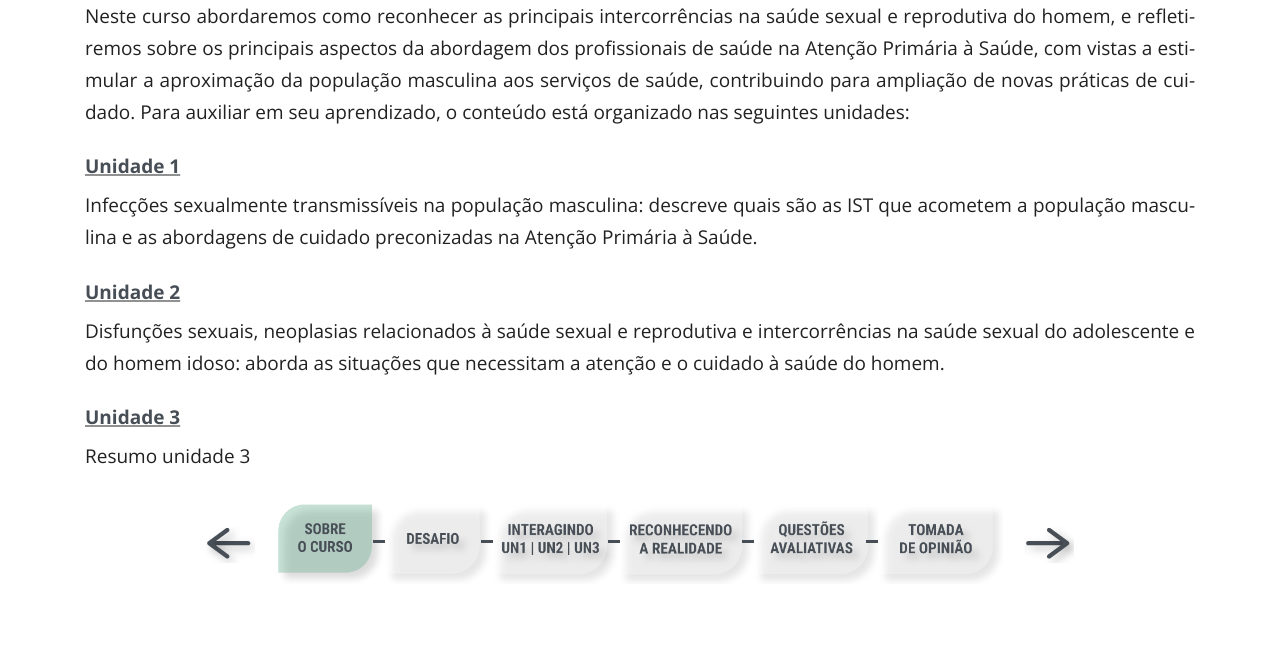
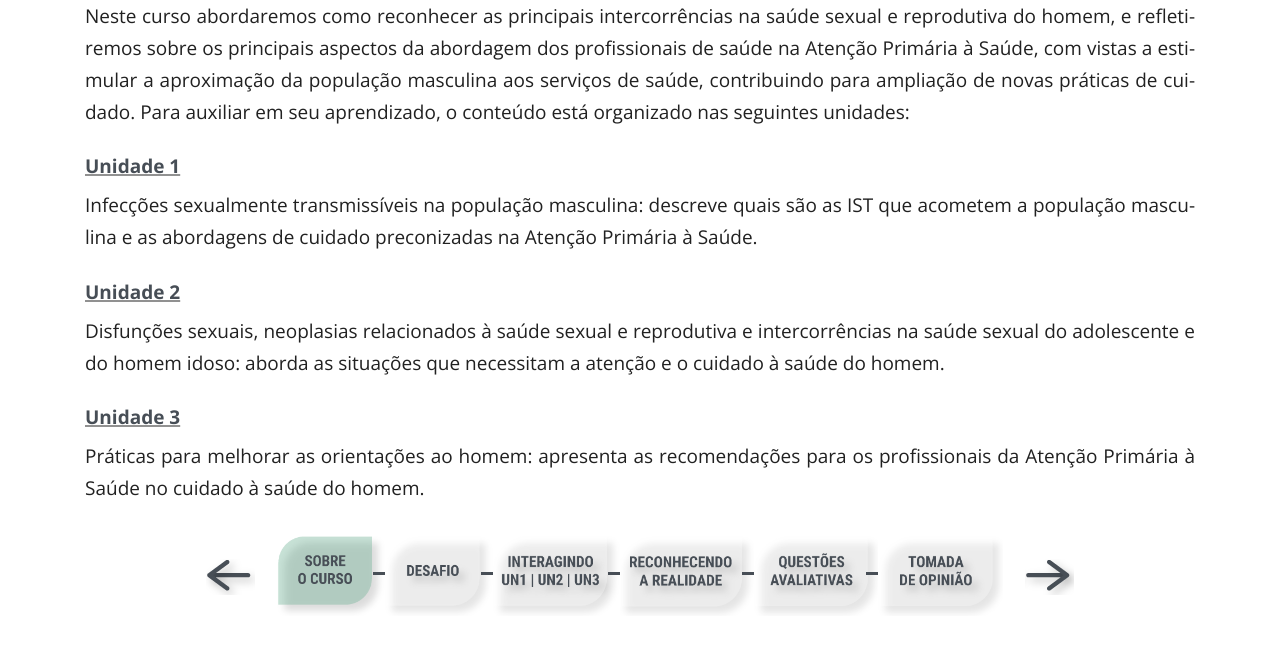
Before and after one commit to materiais-unasus-ufsc/sh-intercorrencias, a website: page src/sobre-o-curso.html in a window 1280 px wide. Shown: the part 252-904 px from the top of the page. Before the commit the page ends 873 px from the top, so only its background shows below. Drawn offline with nearby package versions, Linux system fonts and the light colour scheme; a web font is replaced by a local one.

Commit message:
Adiciona resumo da unidade 3

```diff
--- a/src/sobre-o-curso.html
+++ b/src/sobre-o-curso.html
@@ -88,7 +88,7 @@
       </p>
       <h4 style="margin-bottom: 10px;">Unidade 3</h4>
       <p style="margin-top: 10px;">
-        Resumo unidade 3
+        Práticas para melhorar as orientações ao homem: apresenta as recomendações para os profissionais da Atenção Primária à Saúde no cuidado à saúde do homem.
       </p>
     </section>
   </article>
```
